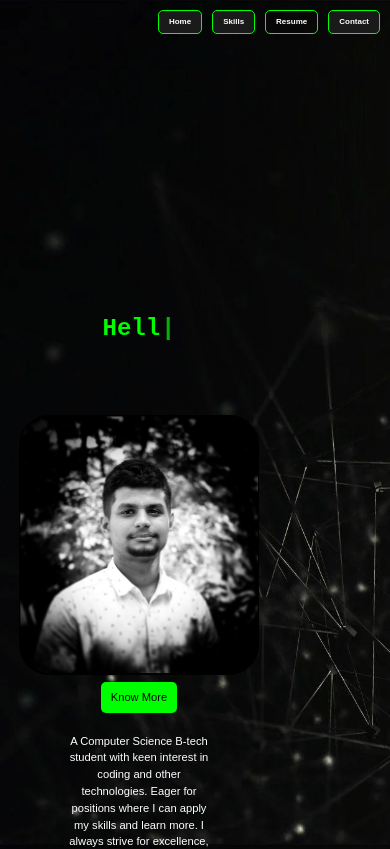
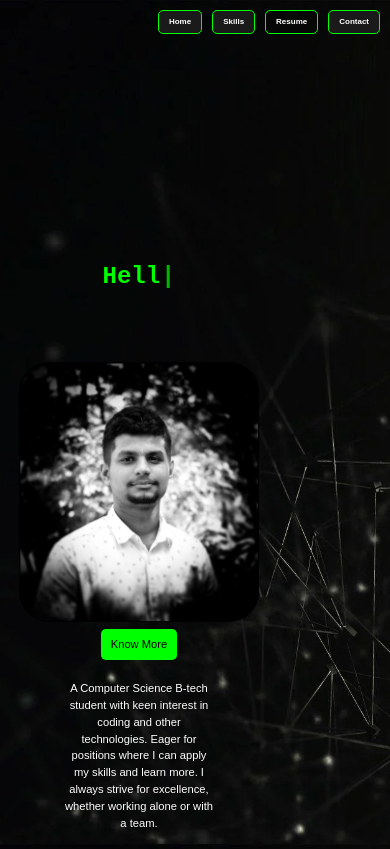
Before and after one commit to srirama2004/PortfolioFinal, a React (Create React App) app: page / in a window 390 px wide. Shown: the top 849 px of the page. Built offline with nearby package versions, Linux system fonts and the light colour scheme.

Commit message:
Update Welcome.css

```diff
--- a/src/components/Welcome.css
+++ b/src/components/Welcome.css
@@ -253,7 +253,7 @@ body {
     margin-top: 1px;
   }
   .welcome-container{
- margin-top: 80%;
+ margin-top: 50%;
   }
   .welcome-text {
     margin-top: 40%;
```
